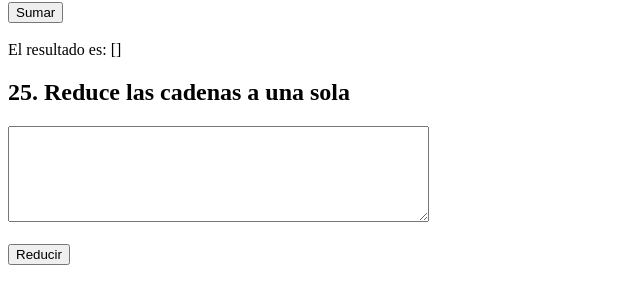
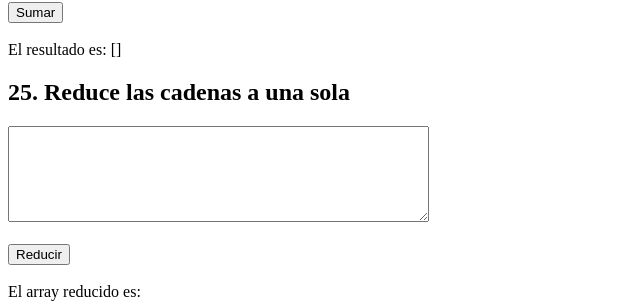
Before and after one commit to matiasmoscone1/practica-ejercicios-logica-programacion-react, a React (Vite) app: page / in a window 1280 px wide. Shown: the part 4497-4803 px from the top of the page, without its empty margins (0-640 px from the left). Built offline with nearby package versions, Linux system fonts and the light colour scheme.

Commit message:
Ejercicio 25 completamente terminado

```diff
--- a/src/ejercicios/ReduccionDeCadenas.jsx
+++ b/src/ejercicios/ReduccionDeCadenas.jsx
@@ -8,7 +8,7 @@ import { useState } from "react";
 const ReduccionDeCadenas = () => {
 
     const [arrayCadenas, setArrayCadenas] = useState(null);
-    const [resultado, setResultado] = useState(null);
+    const [resultado, setResultado] = useState("");
 
     console.log(arrayCadenas);
 
@@ -29,7 +29,7 @@ const ReduccionDeCadenas = () => {
         <textarea cols={50} rows={6} onChange={(e) => {setArrayCadenas(e.target.value)}}/>
         <br/><br/>
         <button onClick={() => reduceCadenas(arrayCadenas)}>Reducir</button><br/><br/>
-        {resultado}
+        {`El array reducido es: ${resultado}`}
     </div>
     </>)
 
```
